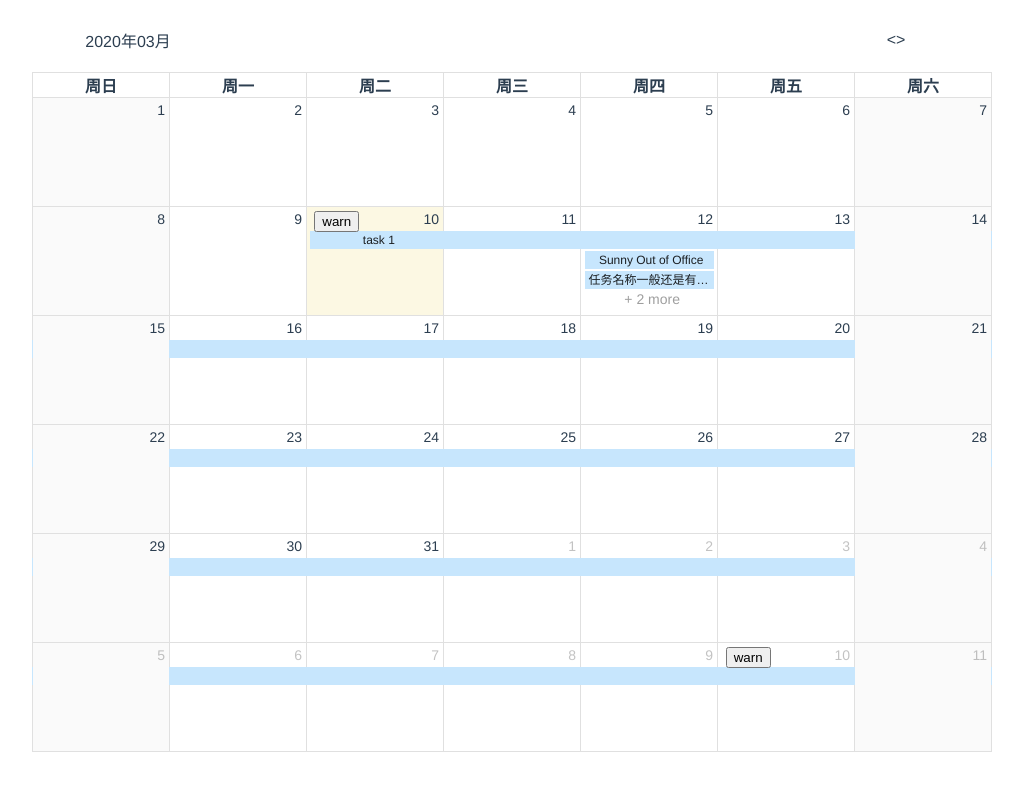
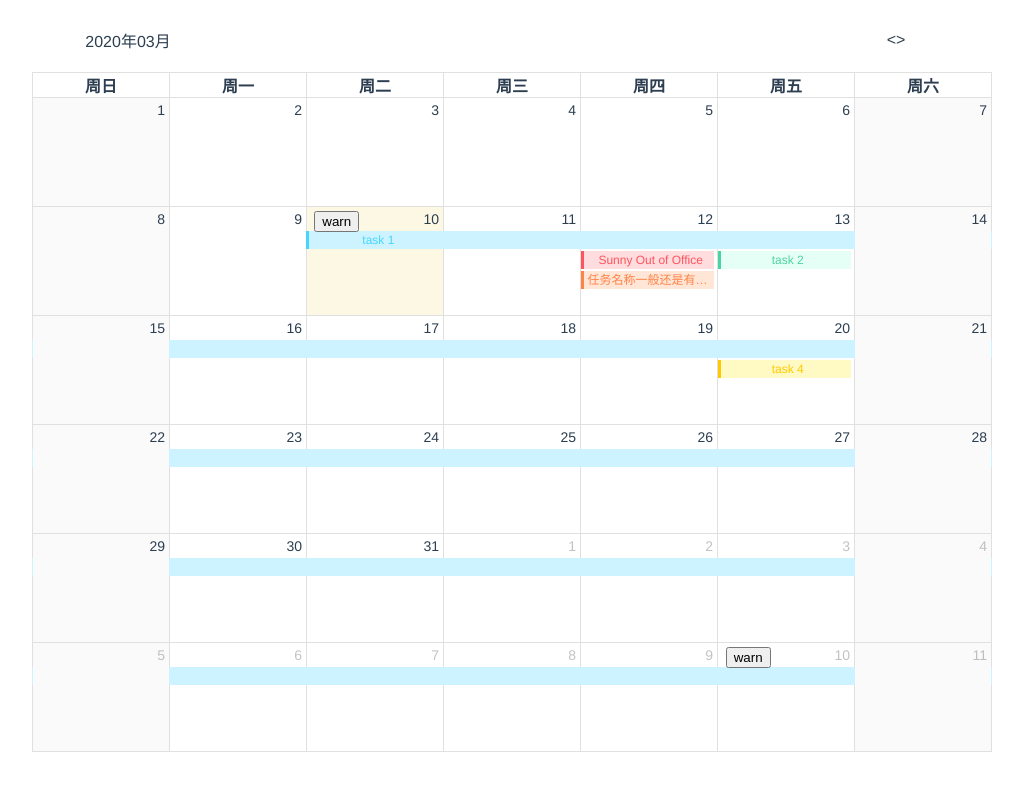
Before and after one commit to xszlq/vue-demos, a Vue app: page /calendar in a window 1280 px wide. Shown: the top 790 px of the page, without its empty margins (128-1151 px from the left). Built offline with nearby package versions, Linux system fonts and the light colour scheme.

Commit message:
feat: task theme

```diff
--- a/src/views/Calendar.vue
+++ b/src/views/Calendar.vue
@@ -11,34 +11,38 @@
   // import  fullCalendar from 'vue-fullcalendar'
 
 
+
   let demoEvents = [
     {
       title : 'Sunny Out of Office',
       start : '2020-03-12',
-      end : '2020-03-12'
+      end : '2020-03-12',
+      cssClass: "one",
     },
     {
       title : '任务名称一般还是有十个字吧',
       start : '2020-03-12',
-      end : '2020-03-12'
+      end : '2020-03-12',
+      cssClass: "two",
     },
     {
       title : 'task 4',
-      start : '2020-03-12',
-      end : '2020-03-12'
+      start : '2020-03-20',
+      end : '2020-03-20',
+      cssClass: "three",
     },
     {
       title     :  'task 1',
       start     : '2020-03-10',
       end: "2020-04-17",
-      cssClass  : 'family',
+      cssClass: "four",
       YOUR_DATA : {}
     },
     {
       title: "task 2",
-      start: "2020-03-12",
-      end: "2020-03-12",
-      cssClass: "red",
+      start: "2020-03-13",
+      end: "2020-03-13",
+      cssClass: "five",
       YOUR_DATA: {},
     }
   ];
--- a/src/views/calendar/components/body.vue
+++ b/src/views/calendar/components/body.vue
@@ -283,7 +283,6 @@
         this.$emit('eventclick', event, jsEvent, pos)
       },
       handleShowWarn(day, jsEvent){
-        debugger
         this.warnDay = day
         this.showWarn = true
         this.warnPos = this.computePos(event.target)
@@ -293,6 +292,15 @@
   }
 </script>
 <style lang="scss">
+  $colorOne : #FF545E;
+  $colorTwo : #FF8247;
+  $colorThree : #FFC900;
+  $colorFour : #47D5FF;
+  $colorFive : #4BD4A1;
+  $colorSix : #A46EFF;
+  $colorSeven : #0F62FE;
+  $fixWidth : 3px;
+
 .full-calendar-body{
   margin-top: 20px;
   .weeks{
@@ -390,19 +398,61 @@
               white-space: nowrap;
               overflow: hidden;
               text-overflow: ellipsis;
-              &.is-start{
-                margin-left: 4px;
-                // border-top-left-radius:4px;
-                // border-bottom-left-radius:4px;
+              /*&.is-start{*/
+                /*margin-left: 4px;*/
+              /*}*/
+
+              &.one.is-start{
+                border-left: $fixWidth solid $colorOne;
               }
+              &.two.is-start{
+                border-left: $fixWidth solid $colorTwo;
+              }
+              &.three.is-start{
+                border-left: $fixWidth solid $colorThree;
+              }
+              &.four.is-start{
+                border-left: $fixWidth solid $colorFour;
+              }
+              &.five.is-start{
+                border-left: $fixWidth solid $colorFive;
+              }
+              &.six.is-start{
+                border-left: $fixWidth solid $colorSix;
+              }
+              &.seven.is-start{
+                border-left: $fixWidth solid $colorSeven;
+              }
+
               &.is-end{
                 margin-right: 4px;
-                // border-top-right-radius:4px;
-                // border-bottom-right-radius:4px;
               }
               &.is-opacity{
                 opacity: 0;
               }
+
+              &.one{
+                background-color: #FFDCDE; color:$colorOne;
+              }
+              &.two{
+                background-color: #FFE6D6; color: $colorTwo;
+              }
+              &.three{
+                background-color: #FFF9C4; color: $colorThree;
+              }
+              &.four{
+                background-color: #CCF3FF; color: $colorFour;
+              }
+              &.five{
+                background-color: #E6FFF6; color: $colorFive;
+              }
+              &.six{
+                background-color: #E7DAFF; color: $colorSix;
+              }
+              &.seven{
+                background-color: #EBF4FF; color: $colorSeven;
+              }
+
             }
             .more-link{
               cursor: pointer;
@@ -419,7 +469,7 @@
     .more-events{
       position:absolute;
       width: 150px;
-      z-index: 2;
+      z-index: 999;
       border:1px solid #eee;
       box-shadow: 0 2px 6px rgba(0,0,0,.15);
       .more-header{
```
